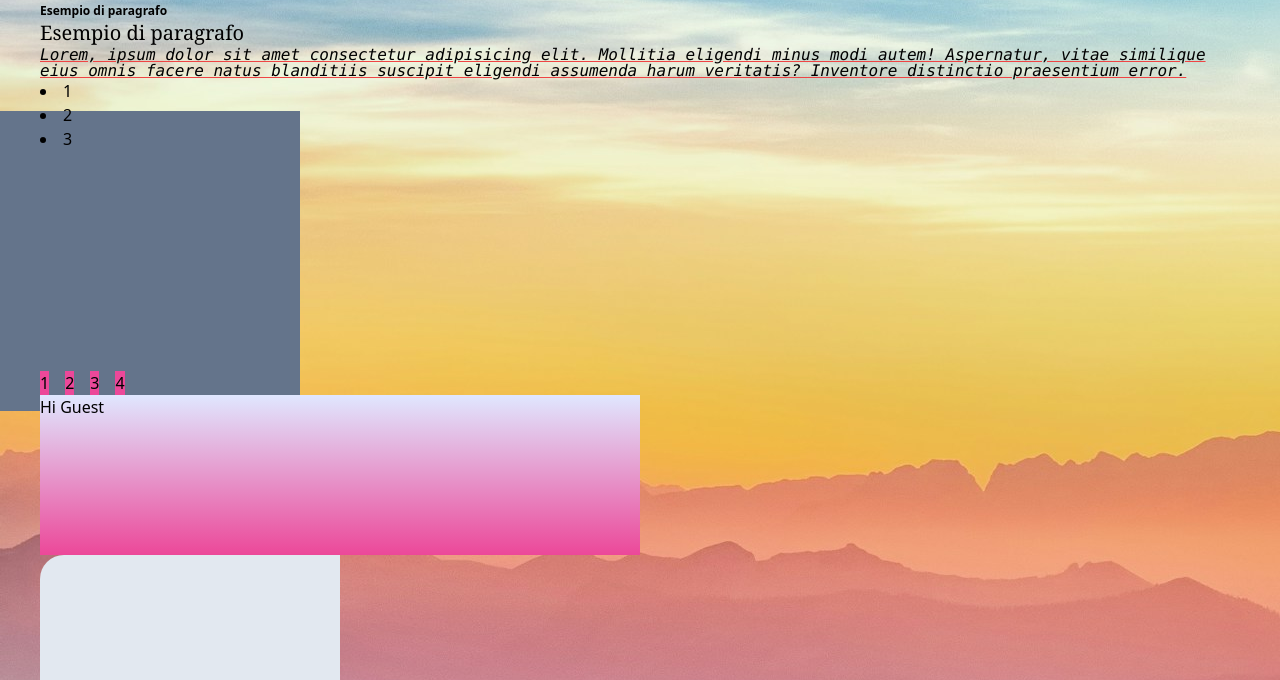
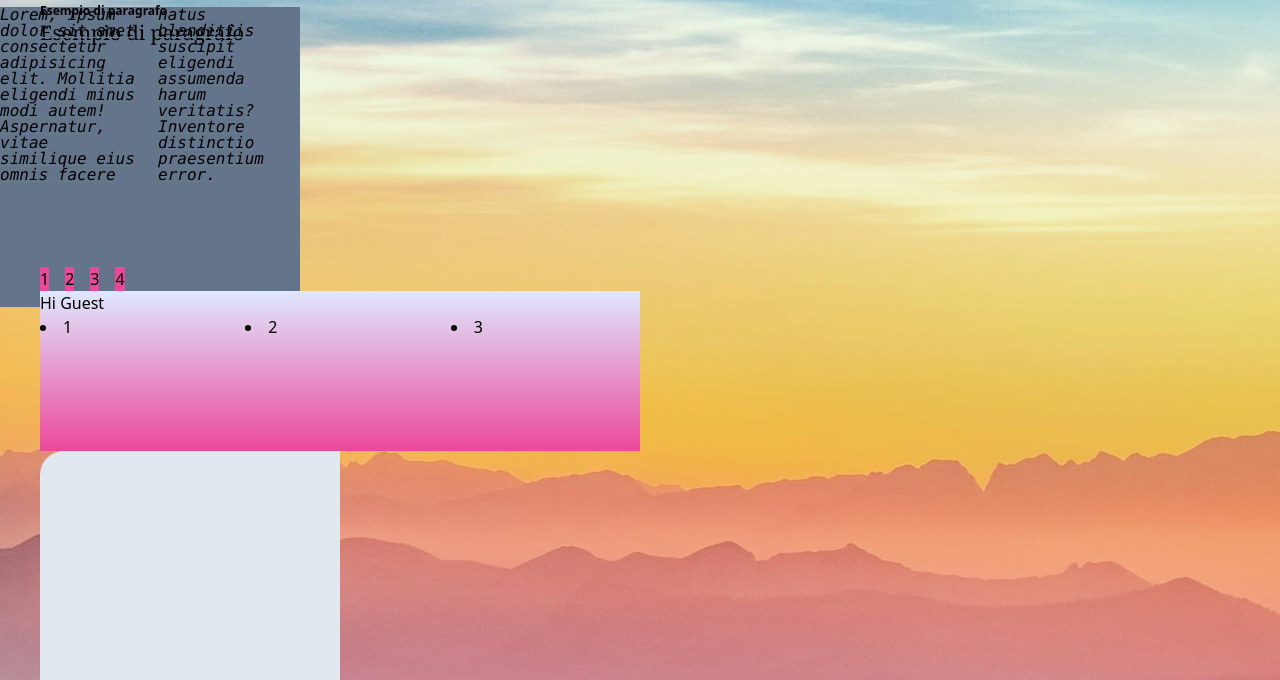
Before and after one commit to SofiaLiggio/Dimora-Tailwind, a plain HTML site: page index.html in a window 1280 px wide. Shown: the part 117-797 px from the top of the page. Drawn offline with nearby package versions, Linux system fonts and the light colour scheme.

Commit message:
layout properties

```diff
--- a/index.html
+++ b/index.html
@@ -16,21 +16,17 @@
     <input type="checkbox" class="accent-red-700" />
     <p class="font-sans text-xs font-black">Esempio di paragrafo</p>
     <p class="font-serif text-xl">Esempio di paragrafo</p>
+
+    <div class="bg-slate-500 w-[300px] h-[300px] -m-10 overflow-auto">
       <p
-      class="font-mono italic leading-4 underline decoration-red-500 decoration-3"
+        class="font-mono italic leading-4 underline decoration-red-500 decoration-3 columns-2"
       >
         Lorem, ipsum dolor sit amet consectetur adipisicing elit. Mollitia
         eligendi minus modi autem! Aspernatur, vitae similique eius omnis facere
         natus blanditiis suscipit eligendi assumenda harum veritatis? Inventore
         distinctio praesentium error.
       </p>
-    <ul class="list-disc list-inside">
-      <li>1</li>
-      <li>2</li>
-      <li>3</li>
-    </ul>
-
-    <div class="bg-slate-500 w-[300px] h-[300px] -m-10"></div>
+    </div>
     <div class="flex space-x-4">
       <div class="bg-pink-500">1</div>
       <div class="bg-pink-500">2</div>
@@ -39,6 +35,11 @@
     </div>
     <div class="w-1/2 h-40 bg-gradient-to-t from-pink-500 to-indigo-100">
       <h1>Hi Guest</h1>
+      <ul class="list-disc list-inside columns-3">
+        <li>1</li>
+        <li>2</li>
+        <li>3</li>
+      </ul>
     </div>
 
     <div>
```
Lines whose indentation alone changed are shown as unchanged.
